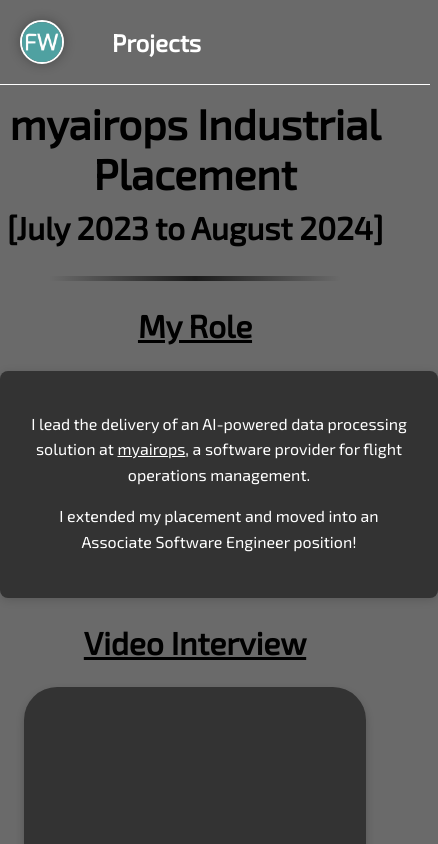
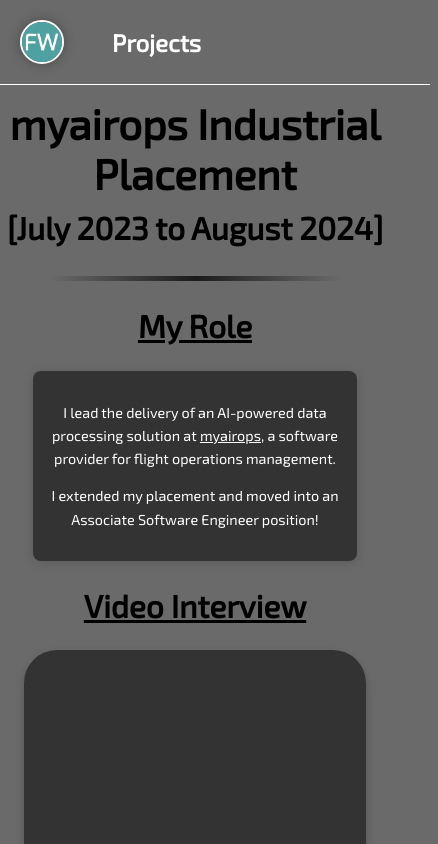
Before and after one commit to flynnWhelehan/website, a React (Create React App) app in the folder website/frontend/: page /myairops-project in a window 390 px wide. Shown: the top 844 px of the page, 438 px wide, since content can reach past the window. Built offline with nearby package versions, Linux system fonts and the light colour scheme.

Commit message:
Fix width and mobile display of page sections.

```diff
--- a/website/frontend/src/components/styles/PageSection.css
+++ b/website/frontend/src/components/styles/PageSection.css
@@ -6,6 +6,7 @@
   border-radius: 0.5rem;
   box-shadow: 0 2px 10px rgba(0, 0, 0, 0.15);
   max-width: 50rem;
+  width: 90%;
   font-size: 1rem;
   font-weight: 400;
   line-height: 1.6;
@@ -34,3 +35,12 @@
   display: block;
   margin-bottom: 0.25rem;
 }
+
+@media screen and (max-width: 48rem) {
+  .section-container {
+    width: 75%;
+    padding: 1rem;
+    margin: 0.5rem auto;
+    font-size: 0.9rem;
+  }
+}
```
